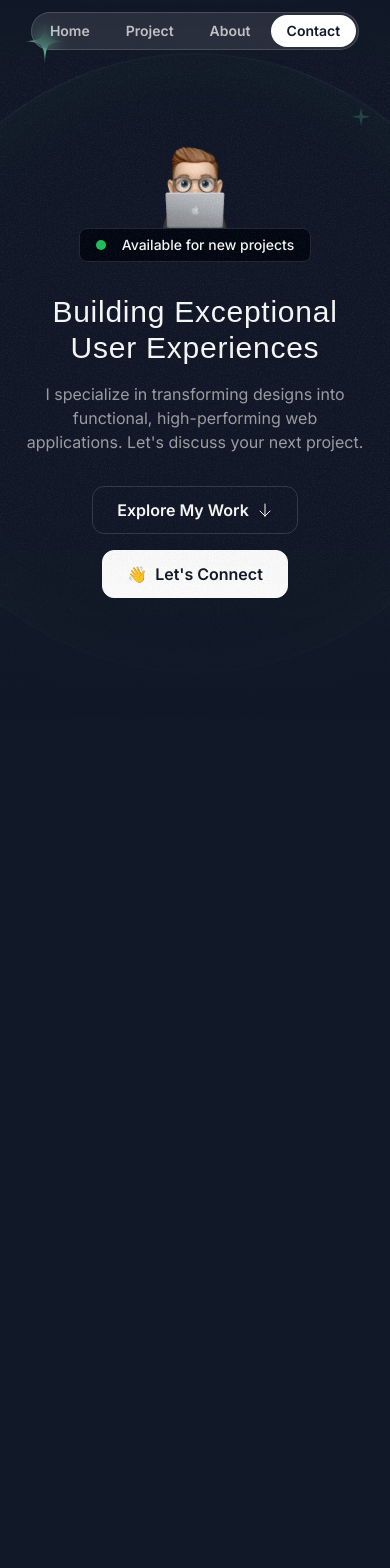
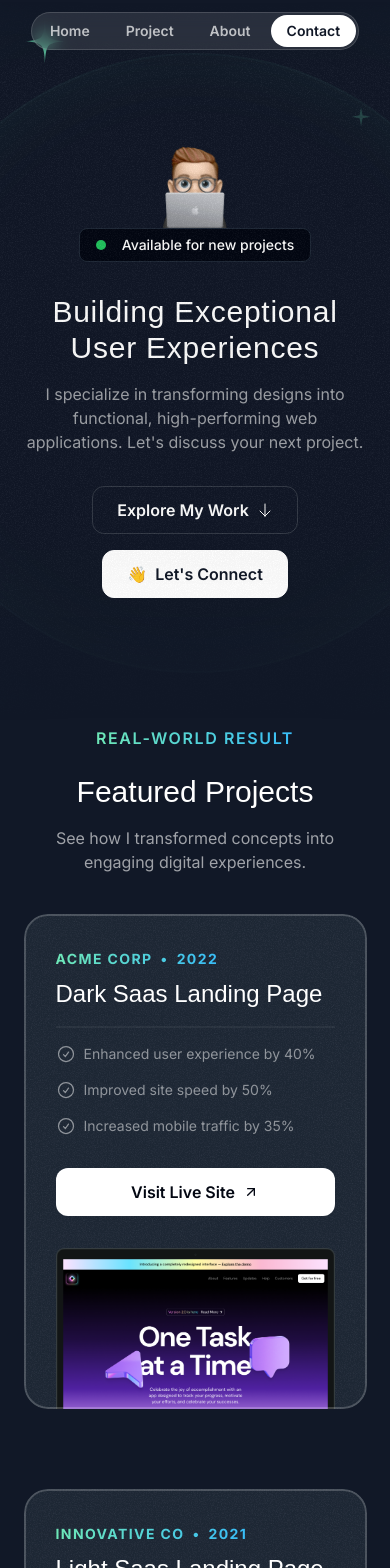
Before and after one commit to baophan-developer/portfolio, a Next.js app: page / in a window 390 px wide. Shown: the top 1568 px of the page. Before the commit the page ends 973 px from the top, so only its background shows below. Built offline with nearby package versions, Linux system fonts and the light colour scheme; a web font is replaced by a local one.

Commit message:
feature: [BaoPH] - feature section projects

```diff
--- a/src/app/globals.css
+++ b/src/app/globals.css
@@ -10,4 +10,10 @@
     .hero-ring {
         @apply absolute inset-0  border-2 top-1/2 left-1/2 -translate-x-1/2 -translate-y-1/2 rounded-full border-emerald-300/5 shadow-[0_0_80px_inset] shadow-emerald-300/5;
     }
+
+    @layer utilities {
+        .container {
+            @apply lg:max-w-5xl;
+        }
+    }
 }
--- a/src/app/page.tsx
+++ b/src/app/page.tsx
@@ -1,11 +1,13 @@
 import { Header } from "@/sections/Header";
 import { HeroSection } from "@/sections/Hero";
+import { ProjectsSection } from "@/sections/Projects";
 
 export default function Home() {
     return (
         <div>
             <Header />
             <HeroSection />
+            <ProjectsSection />
         </div>
     );
 }
--- a/src/sections/Projects.tsx
+++ b/src/sections/Projects.tsx
@@ -1,46 +1,118 @@
-import darkSaasLandingPage from "@/assets/images/dark-saas-landing-page.png";
-import lightSaasLandingPage from "@/assets/images/light-saas-landing-page.png";
-import aiStartupLandingPage from "@/assets/images/ai-startup-landing-page.png";
+import Image from 'next/image';
+import darkSaasLandingPage from '@/assets/images/dark-saas-landing-page.png';
+import lightSaasLandingPage from '@/assets/images/light-saas-landing-page.png';
+import aiStartupLandingPage from '@/assets/images/ai-startup-landing-page.png';
+import grainImage from '@/assets/images/grain.jpg';
+import CheckIcon from '@/assets/icons/check-circle.svg';
+import ArrowUpRight from '@/assets/icons/arrow-up-right.svg';
 
 const portfolioProjects = [
     {
-        company: "Acme Corp",
-        year: "2022",
-        title: "Dark Saas Landing Page",
+        company: 'Acme Corp',
+        year: '2022',
+        title: 'Dark Saas Landing Page',
         results: [
-            { title: "Enhanced user experience by 40%" },
-            { title: "Improved site speed by 50%" },
-            { title: "Increased mobile traffic by 35%" },
+            { title: 'Enhanced user experience by 40%' },
+            { title: 'Improved site speed by 50%' },
+            { title: 'Increased mobile traffic by 35%' },
         ],
-        link: "https://youtu.be/4k7IdSLxh6w",
+        link: 'https://youtu.be/4k7IdSLxh6w',
         image: darkSaasLandingPage,
     },
     {
-        company: "Innovative Co",
-        year: "2021",
-        title: "Light Saas Landing Page",
+        company: 'Innovative Co',
+        year: '2021',
+        title: 'Light Saas Landing Page',
         results: [
-            { title: "Boosted sales by 20%" },
-            { title: "Expanded customer reach by 35%" },
-            { title: "Increased brand awareness by 15%" },
+            { title: 'Boosted sales by 20%' },
+            { title: 'Expanded customer reach by 35%' },
+            { title: 'Increased brand awareness by 15%' },
         ],
-        link: "https://youtu.be/7hi5zwO75yc",
+        link: 'https://youtu.be/7hi5zwO75yc',
         image: lightSaasLandingPage,
     },
     {
-        company: "Quantum Dynamics",
-        year: "2023",
-        title: "AI Startup Landing Page",
+        company: 'Quantum Dynamics',
+        year: '2023',
+        title: 'AI Startup Landing Page',
         results: [
-            { title: "Enhanced user experience by 40%" },
-            { title: "Improved site speed by 50%" },
-            { title: "Increased mobile traffic by 35%" },
+            { title: 'Enhanced user experience by 40%' },
+            { title: 'Improved site speed by 50%' },
+            { title: 'Increased mobile traffic by 35%' },
         ],
-        link: "https://youtu.be/Z7I5uSRHMHg",
+        link: 'https://youtu.be/Z7I5uSRHMHg',
         image: aiStartupLandingPage,
     },
 ];
 
 export const ProjectsSection = () => {
-    return <div>Projects Section</div>;
+    return (
+        <section className="pb-16 lg:py-24">
+            <div className="container">
+                <div className="flex justify-center">
+                    <p className="uppercase font-semibold tracking-widest bg-gradient-to-r from-emerald-300 to-sky-400 text-center bg-clip-text text-transparent">
+                        Real-world Result
+                    </p>
+                </div>
+                <h2 className="font-serif text-3xl md:text-5xl text-center mt-6">
+                    Featured Projects
+                </h2>
+                <p className="text-center md:text-lg lg:text-xl text-white/60 mt-4 max-w-md mx-auto">
+                    See how I transformed concepts into engaging digital experiences.
+                </p>
+                <div className="flex md:mt-20 flex-col mt-10 gap-20">
+                    {portfolioProjects.map((project) => (
+                        <div
+                            key={project.title}
+                            className="bg-gray-800 rounded-3xl relative z-0 overflow-hidden after:z-10 after:content-[''] after:absolute after:inset-0 after:outline-2 after:outline after:-outline-offset-2 after:rounded-3xl after:outline-white/20 px-8 pt-8 md:pt-12 md:px-10 after:pointer-events-none lg:pt-16 lg:px-20"
+                        >
+                            <div
+                                className="absolute inset-0 -z-10 opacity-5"
+                                style={{
+                                    backgroundImage: `url(${grainImage.src})`,
+                                }}
+                            ></div>
+                            <div className="lg:grid lg:grid-cols-2 lg:gap-16">
+                                <div className="lg:pb-16">
+                                    <div className="bg-gradient-to-r from-emerald-300 to-sky-400 inline-flex gap-2 font-bold uppercase tracking-widest text-sm text-transparent bg-clip-text">
+                                        <span>{project.company}</span>
+                                        <span>&bull;</span>
+                                        <span>{project.year}</span>
+                                    </div>
+                                    <h3 className="font-serif text-2xl md:mt-5 mt-2 md:text-4xl">
+                                        {project.title}
+                                    </h3>
+                                    <hr className="border-t-2 border-white/5 mt-4 md:mt-5" />
+                                    <ul className="flex flex-col gap-4 mt-4 md:mt-5">
+                                        {project.results.map((result) => (
+                                            <li
+                                                key={result.title}
+                                                className="flex gap-2 text-sm text-white/50 md:text-base"
+                                            >
+                                                <CheckIcon className="size-5 md:size-6" />
+                                                <span>{result.title}</span>
+                                            </li>
+                                        ))}
+                                    </ul>
+                                    <a href={project.link}>
+                                        <button className="bg-white text-gray-950 h-12 w-full rounded-xl font-semibold inline-flex items-center justify-center gap-2 mt-8 md:w-auto px-8">
+                                            <span>Visit Live Site</span>
+                                            <ArrowUpRight className="size-4" />
+                                        </button>
+                                    </a>
+                                </div>
+                                <div>
+                                    <Image
+                                        src={project.image}
+                                        alt={project.title}
+                                        className="mt-8 -mb-4 md:-mb-0 lg:-mb-0 lg:absolute lg:h-full lg:w-auto lg:max-w-none"
+                                    />
+                                </div>
+                            </div>
+                        </div>
+                    ))}
+                </div>
+            </div>
+        </section>
+    );
 };
```
